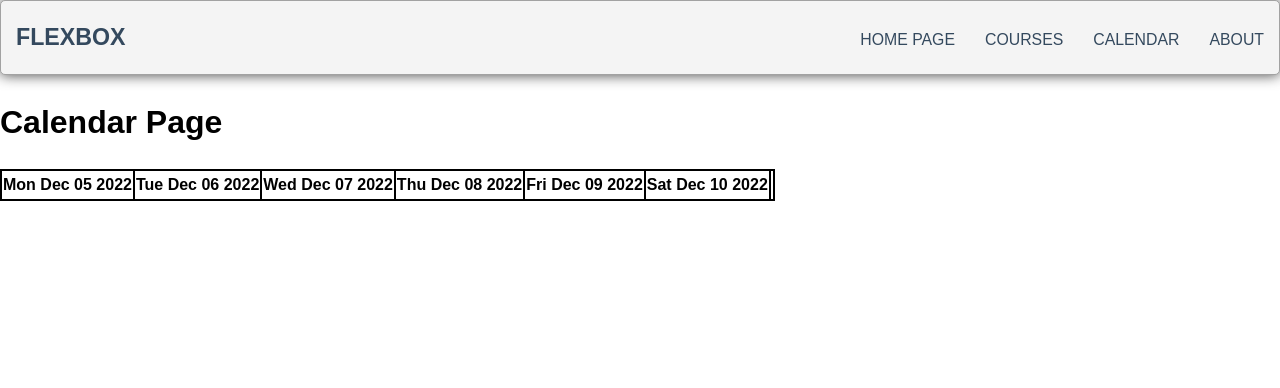
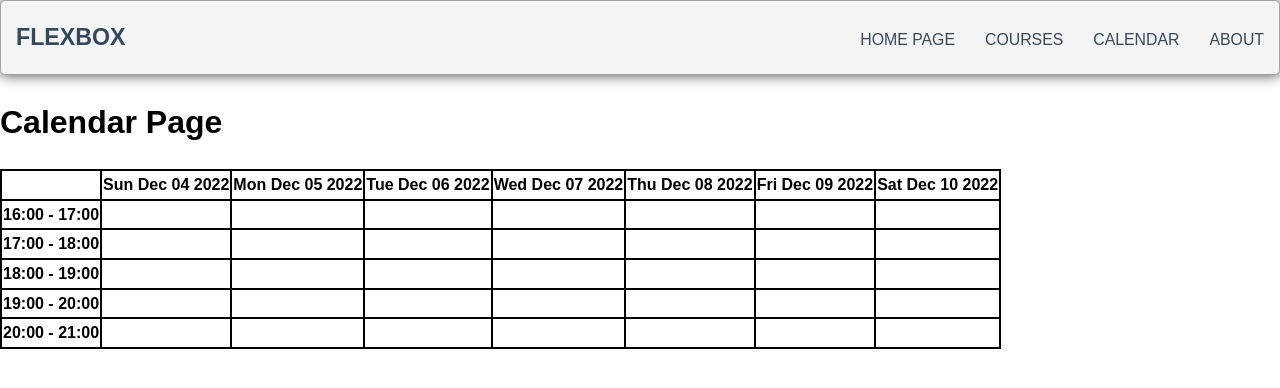
Before and after one commit to OscarwOw/FitnessReservationSystemReact, a React (Create React App) app: page /calendar in a window 1280 px wide. Shown: the top 388 px of the page. Built offline with nearby package versions, Linux system fonts and the light colour scheme.

Commit message:
finished calendar

```diff
--- a/src/components/ui/RegistrationCalendar.js
+++ b/src/components/ui/RegistrationCalendar.js
@@ -8,6 +8,7 @@ import { useState, useEffect } from 'react';
 function RegistrationCalendar() {
     const [isLoading, setIsLoading] = useState(true);
     const [dates, setDates] = useState();
+    const [hours, setHours] = useState();
 
     function addDays(date, days) {
         let result = new Date(date);
@@ -15,19 +16,32 @@ function RegistrationCalendar() {
         return result;
     }
 
+    function addHours(date, hours) {
+        let result = new Date(date);
+        result.setHours(date.getHours() + hours);
+
+        return result;
+    }
+
     useEffect(() => {
         setIsLoading(true);
-        const datenow = new Date();
+        let datenow = new Date();
+        let hoursnow = new Date(0);
+        hoursnow = addHours(hoursnow, 16);
+        let l_dates = []
+        let l_hours = []
 
-        let date = new Date();
-        let l_dates = []
         for (var i = 0; i < 7; i++) {
-            date = addDays(datenow, i);
+            let date = addDays(datenow, i);
+            let hour = addHours(hoursnow, i);
             l_dates.push(date.toDateString());
+            l_hours.push(hour.getUTCHours() + ":" + (hour.getMinutes())+ "0");
+
         }
 
         setIsLoading(false);
         setDates(l_dates);
+        setHours(l_hours);
 
     }, []);
     if (isLoading) {
@@ -44,13 +58,32 @@ function RegistrationCalendar() {
                 <thead>
                     <tr className={classes.tr}>
                         {
-                            [1, 2, 3, 4, 5, 6, 7].map(col => {
-                                return <th key={col} className={classes.th}>{dates[col]}</th>
+                            [0, 1, 2, 3, 4, 5, 6, 7].map(col => {
+                                return <th key={col} className={classes.th}>{dates[col-1]}</th>
                             })
                         }
 
                     </tr>
                 </thead>
+                <tbody>
+                    {
+
+                        [0, 1, 2, 3, 4].map(row => {
+                            return <tr key={row} className={classes.tr}>
+
+                                {
+
+                                    [0, 1, 2, 3, 4, 5, 6, 7].map(col => {
+                                        return <th key={col} className={classes.th}>
+                                            { col===0 ? (hours[row]+" - "+hours[row+1] ):' '
+                                            }
+                                        </th>
+                                    })
+                                }
+                            </tr>
+                        })
+                    }
+                </tbody>
             </table>
         </div>
     );
```
